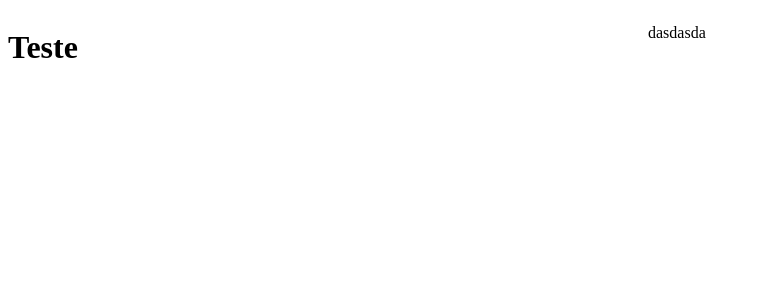
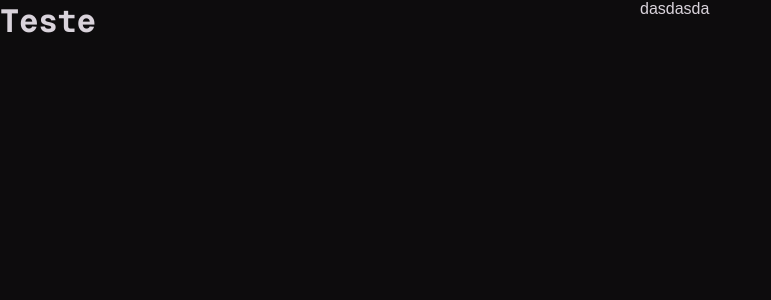
Before and after one commit to Maarzano/M.0, a React (Vite) app: page / in a window 1280 px wide. Shown: the top 300 px of the page, without its empty margins (0-771 px from the left). Built offline with nearby package versions, Linux system fonts and the light colour scheme; a web font is replaced by a local one.

Commit message:
utliza o theProvider e o restart do browser

```diff
--- a/src/App.tsx
+++ b/src/App.tsx
@@ -1,11 +1,15 @@
+import { ThemeProvider } from "styled-components"
+import { defaultTheme } from "./styles/theme"
+import { GlobalStyle } from "./styles/GlobalStyle"
+
 import Index from "./Pages/Sobre/Index/Index"
 
 function App() {
-
   return (
-    <>
-    <Index/>
-    </>
+    <ThemeProvider theme={defaultTheme}>
+      <GlobalStyle />
+      <Index/>
+    </ThemeProvider>
   )
 }
 
```
